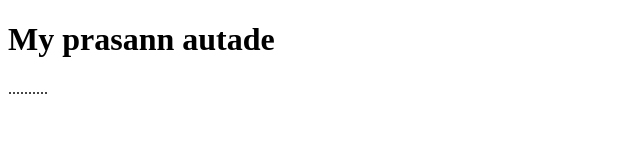
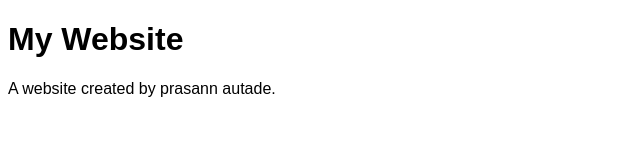
Before and after one commit to prasann000/Prasann000.github.io, a plain HTML site: page Index.html in a window 1280 px wide. Shown: the whole page, without its empty margins (0-640 px from the left). Drawn offline with Linux system fonts and the light colour scheme.

Commit message:
Update Index.html

```diff
--- a/Index.html
+++ b/Index.html
@@ -1,9 +1,20 @@
+
 <!DOCTYPE html>
-<html>
+<html lang="en">
+<head>
+<title>Page Title</title>
+<meta charset="UTF-8">
+<meta name="viewport" content="width=device-width, initial-scale=1">
+<style>
+body {
+  font-family: Arial, Helvetica, sans-serif;
+}
+</style>
+</head>
 <body>
 
-<h1>My prasann autade</h1>
-<p>   .......... </p>
+<h1>My Website</h1>
+<p>A website created by prasann autade.</p>
 
 </body>
 </html>
```
